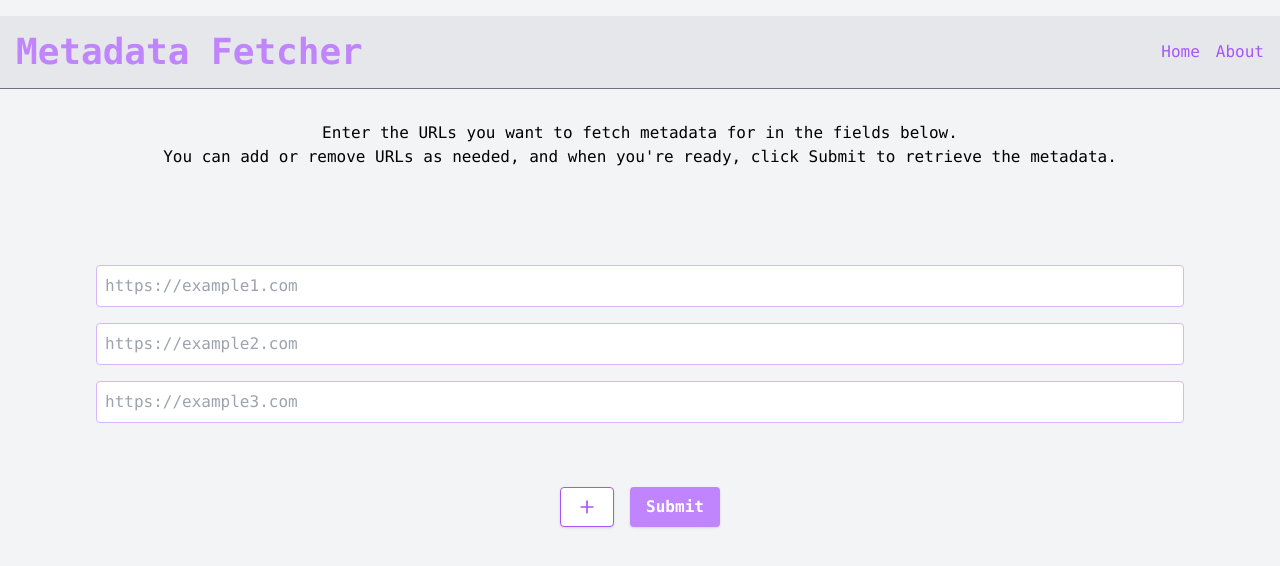
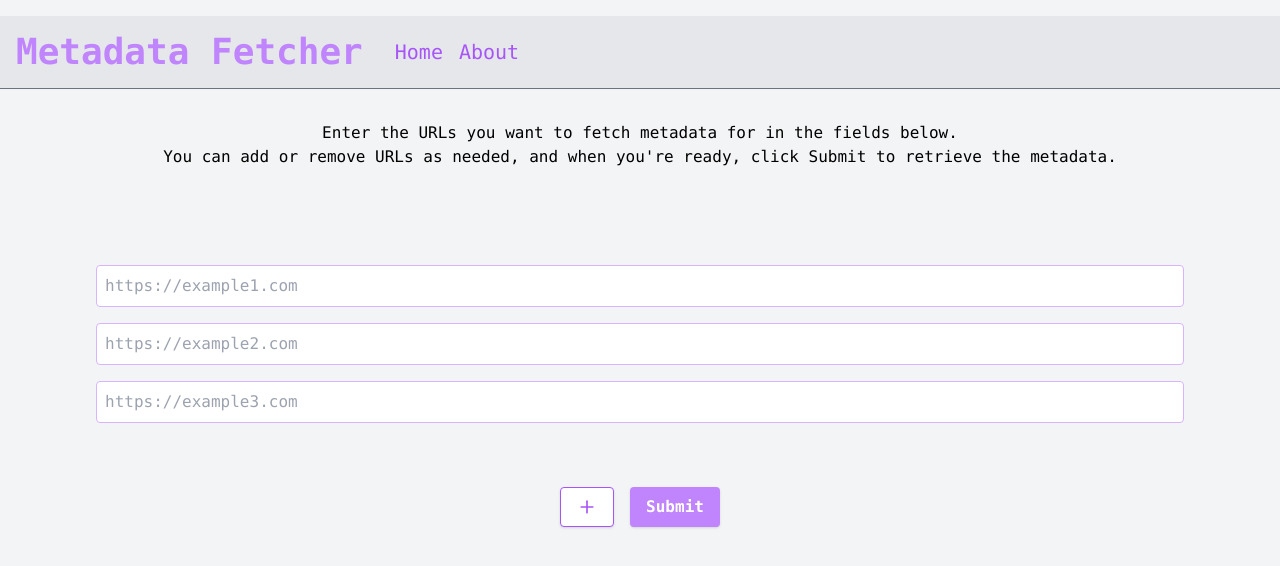
Before and after one commit to tommyash122/metadata-fetcher, a React (Create React App) app in the folder client/: page / in a window 1280 px wide. Shown: the top 566 px of the page. Built offline with nearby package versions, Linux system fonts and the light colour scheme.

Commit message:
items size

```diff
--- a/client/src/components/common/Header.js
+++ b/client/src/components/common/Header.js
@@ -4,13 +4,13 @@ import { Link } from 'react-router-dom';
 function Header() {
     return (
         <header className="bg-gray-200 sticky top-0 z-20 w-full border-b border-gray-500 p-4">
-            <div className="container mx-auto flex justify-between items-center">
+            <div className="container mx-auto flex items-center">
                 <h1 className="text-4xl font-extrabold text-purple-400 text-center">
                     Metadata Fetcher
                 </h1>
-                <nav className="flex space-x-4">
-                    <Link to="/" className="text-purple-500 hover:text-purple-700 hover:underline">Home</Link>
-                    <Link to="/about" className="text-purple-500 hover:text-purple-700 hover:underline">About</Link>
+                <nav className="flex space-x-4 ml-8">
+                    <Link to="/" className="text-xl text-purple-500 hover:text-purple-700 hover:underline">Home</Link>
+                    <Link to="/about" className="text-xl text-purple-500 hover:text-purple-700 hover:underline">About</Link>
                 </nav>
             </div>
         </header>
```
